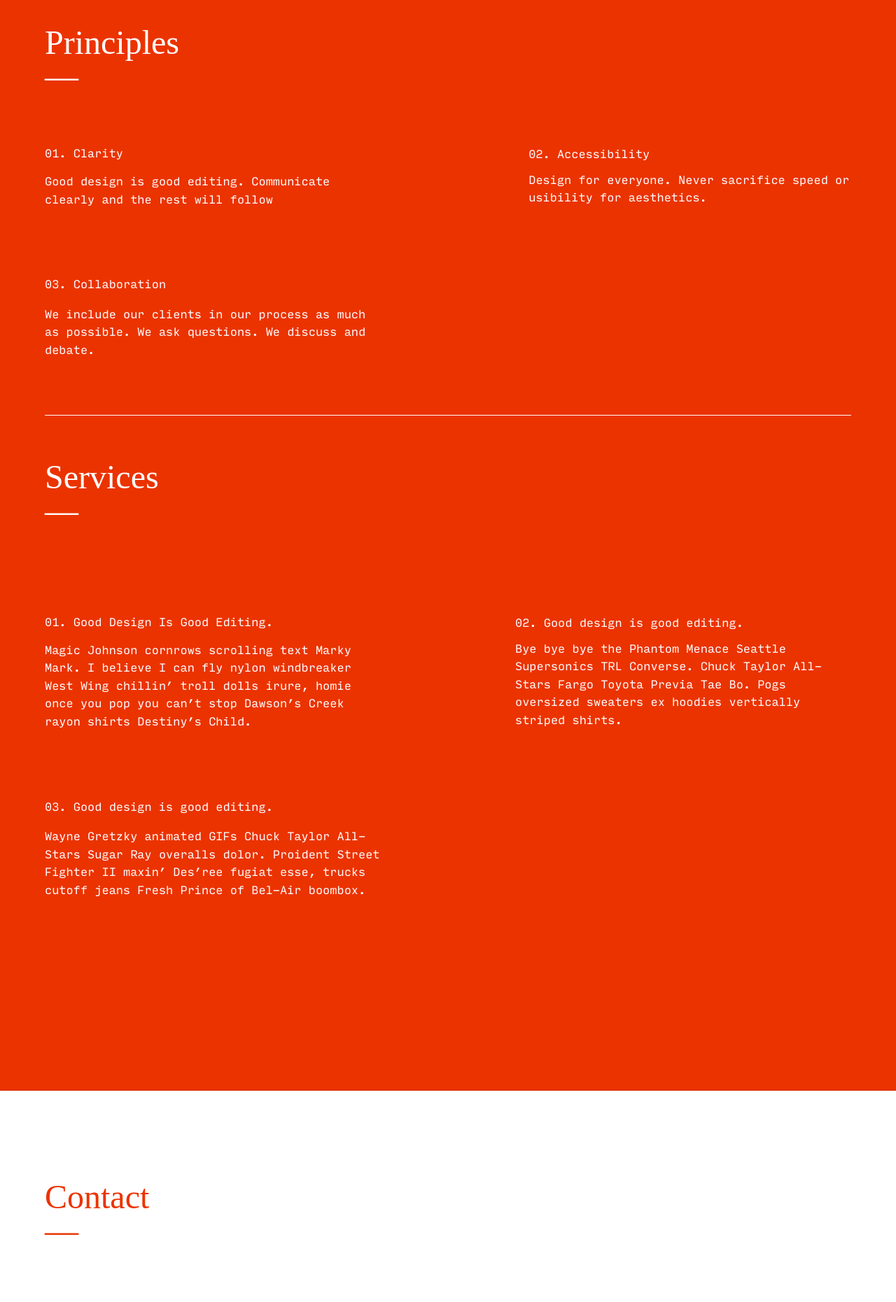
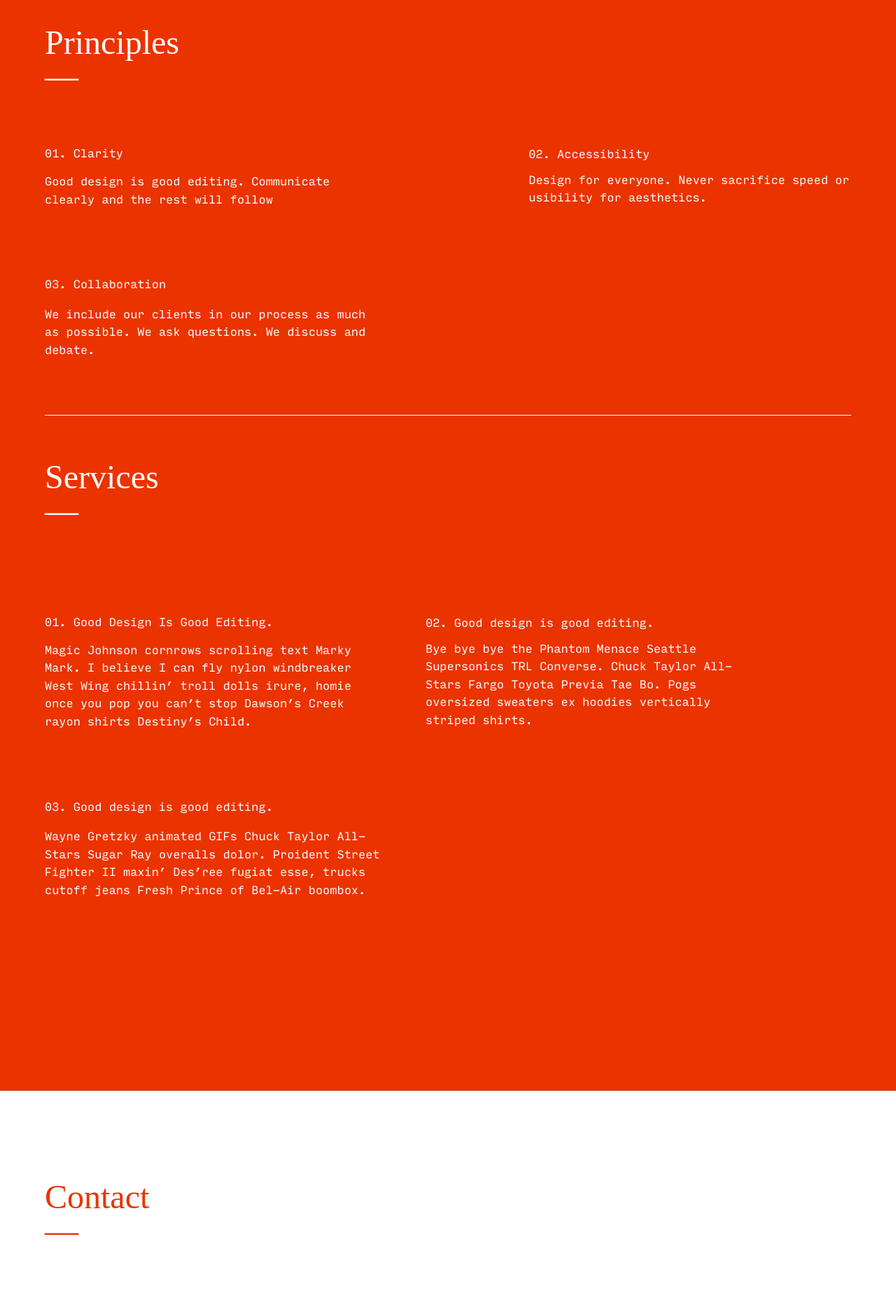
Before and after one commit to wearepatterns/wearepatterns.github.io, a Jekyll site: the page built from index.markdown, in a window 1280 px wide. Shown: the part 636-2497 px from the top of the page at 70% size. Built offline with Jekyll 4.4.1, drawn with Linux system fonts in a browser that asks for light colours.

Commit message:
Update new.html

```diff
--- a/_layouts/new.html
+++ b/_layouts/new.html
@@ -76,7 +76,7 @@
             </div>
             <h5 class="pt4 pt5-l pb0 pb4 mt4 mt5-l f3 f2-ns f1-l normal lh-solid bt b--white">Services
             <br>&mdash;</h5>
-            <div class="flex-ns flex-wrap-ns justify-between-ns input-mono fw3" style="mdax-width:80rem;">
+            <div class="flex-ns flex-wrap-ns justify-between-ns input-mono fw3 mw8" style="mdax-width:80rem;">
                 <div class="mb5 measure-ns">
                     <h2 class="f5 fw3 normal lh-title">01. Good Design Is Good Editing.</h2>
                     <p>Magic Johnson cornrows scrolling text Marky Mark. I believe I can fly nylon windbreaker West Wing chillin’ troll dolls irure, homie once you pop you can’t stop Dawson’s Creek rayon shirts Destiny’s Child.</p>
```
